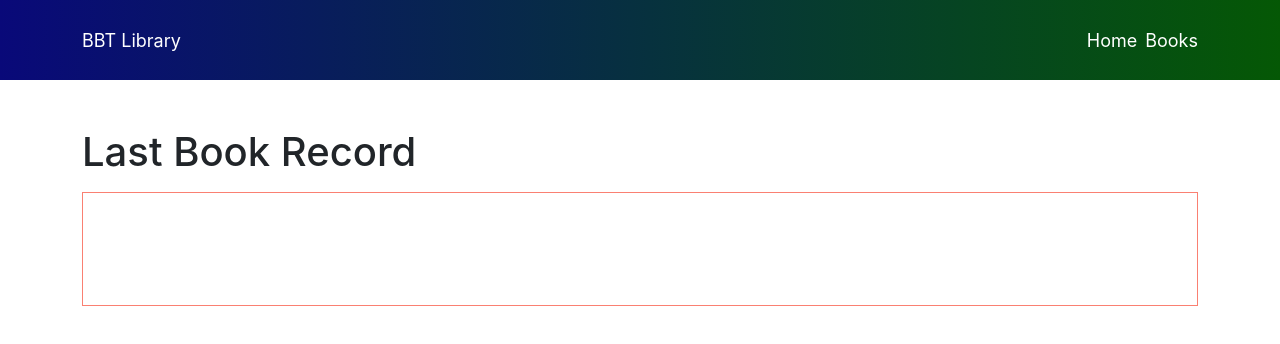
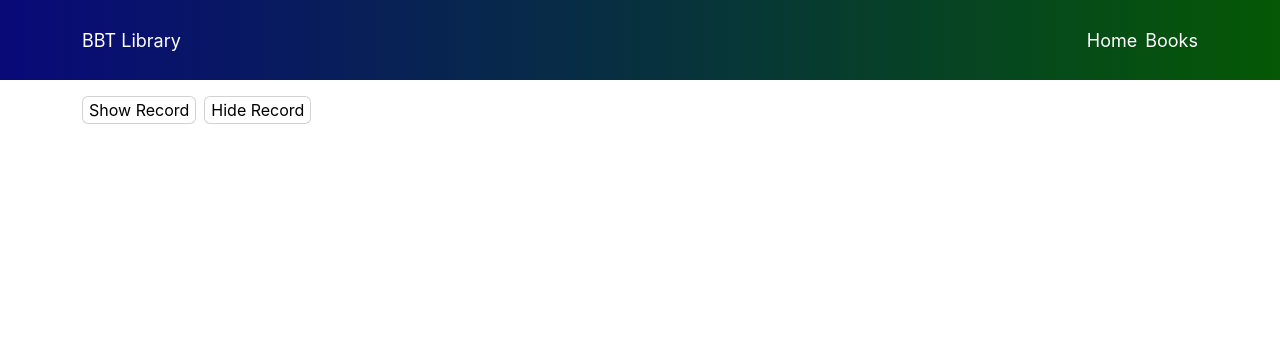
Before and after one commit to kaganecee/playwright-e2e-test-example, a React (Create React App) app: page /books in a window 1280 px wide. Shown: the top 344 px of the page. Built offline with nearby package versions, Linux system fonts and the light colour scheme; the HTML template or start-up script is replaced by a standard one.

Commit message:
fix: project prepared for testing

```diff
--- a/src/components/Form.js
+++ b/src/components/Form.js
@@ -22,7 +22,7 @@ function Form() {
         </div>
         <div className="d-flex flex-column">
           <label htmlFor="lname">Page Number</label>
-          <input type="text" id="page-number" name="pagenumber" placeholder="Page number.." />
+          <input type="text" maxLength={3} id="page-number" name="pagenumber" placeholder="Page number.." />
         </div>
         <div className="d-flex flex-column">
           <label htmlFor="genre">Genre</label>
--- a/src/components/ListBooks.js
+++ b/src/components/ListBooks.js
@@ -2,7 +2,7 @@ function ListBooks() {
   const getBooksData = () => localStorage.getItem('books');
   const books = JSON.parse(getBooksData());
   return (
-    <div className="container d-flex justify-content-center flex-column pt-5 gap-2">
+    <div id="record" className="container d-flex justify-content-center flex-column pt-2 gap-2">
       <h1>Last Book Record</h1>
       <div className="d-flex flex-column bookCard">
         <p id="author-name">{books?.authorName}</p>
--- a/src/pages/Books.js
+++ b/src/pages/Books.js
@@ -1,11 +1,19 @@
+import { useState } from 'react';
 import Header from '../components/Header';
 import ListBooks from '../components/ListBooks';
 
 function Books() {
+  const [showRecord, setShowRecord] = useState(false);
   return (
     <div>
       <Header />
-      <ListBooks />
+      <div className="container flex-column  pt-3">
+        <div className="d-flex gap-2">
+          <button type="button" className="card" onClick={() => setShowRecord(true)}>Show Record</button>
+          <button type="button" className="card" onClick={() => setShowRecord(false)}>Hide Record</button>
+        </div>
+        {showRecord && <ListBooks />}
+      </div>
     </div>
   );
 }
```
